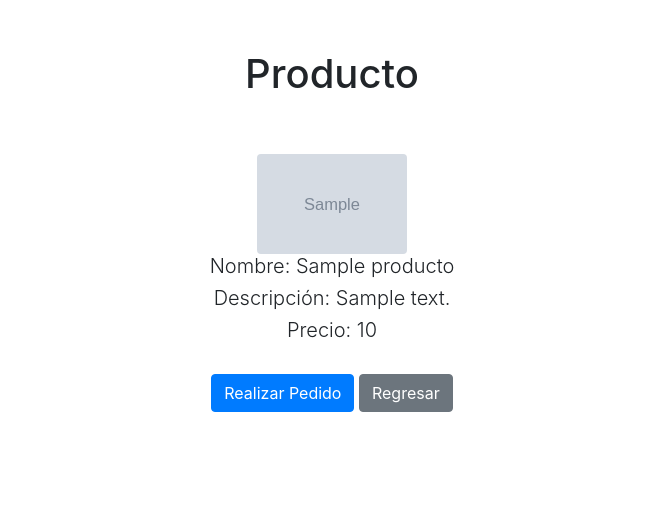
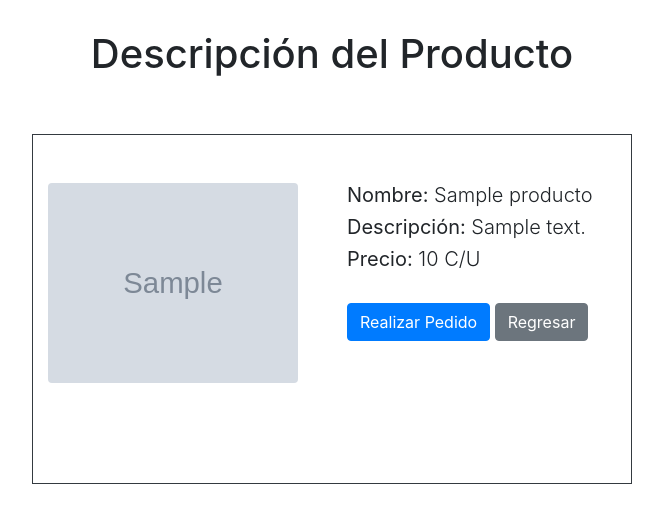
Before and after one commit to jorgeSalazar19/the_order, a Django app: page /productos/descripcion/1 in a window 1280 px wide. Shown: the part 56-579 px from the top of the page, without its empty margins (308-971 px from the left). Run offline with Django 3.2, Linux system fonts and the light colour scheme; tables that the repository leaves empty hold one stand-in row (values such as "Sample post"); grey boxes marked "Sample" are stand-in pictures; some libraries are stand-ins or nearby versions.

Commit message:
add changes

```diff
--- a/templates/productos_app/descripcion.html
+++ b/templates/productos_app/descripcion.html
@@ -6,13 +6,19 @@
 	{% endblock titulo %}
 
 	{% block contenido %}
-		<div class="container" align="center" style="padding-top: 50px">
-			<h1>Producto</h1><br><br>
-			<a title="imagen_link" href="{% url 'Productos:descripcion' producto.id %}"><img src="{{producto.imagen.url}}" class="rounded" height="100" width="150" alt="imagen_link"></a>
-			<h5 class="lead">Nombre: {{producto.nombre}}</h5>
-			<h5 class="lead">Descripción: {{producto.descripcion}}</h5>
-			<h5 class="lead">Precio: {{producto.precio}}</h5><br>
-			<a href="{% url 'Productos:pedido' producto.id %}" class="btn btn-primary">Realizar Pedido</a>
-			<a href="{% url 'Productos:visualizar' %}" class="btn btn-secondary">Regresar</a>
+	<h1 style="padding-top: 30px" align="center">Descripción del Producto</h1><br><br>
+		<div class="container border border-dark" align="left" style="width: 600px; height: 350px"><br><br>
+			<div class="row">
+				<div class="col">
+					<a title="imagen_link" href="{% url 'Productos:descripcion' producto.id %}"><img src="{{producto.imagen.url}}" class="rounded" height="200" width="250" alt="imagen_link"></a>
+				</div>
+				<div class="col">
+					<h5 class="lead"><strong>Nombre:</strong> {{producto.nombre}}</h5>
+					<h5 class="lead"><strong>Descripción:</strong> {{producto.descripcion}}</h5>
+					<h5 class="lead"><strong>Precio:</strong> {{producto.precio}} C/U</h5><br>
+					<a href="{% url 'Productos:pedido' producto.id %}" class="btn btn-primary">Realizar Pedido</a>
+					<a href="{% url 'Productos:visualizar' %}" class="btn btn-secondary">Regresar</a>
+				</div>
+			</div>
 		</div>
 	{% endblock contenido %}
--- a/templates/productos_app/visualizar_productos.html
+++ b/templates/productos_app/visualizar_productos.html
@@ -17,9 +17,9 @@
 							<a title="imagen_link" href="{% url 'Productos:descripcion' producto.id %}"><img src="{{producto.imagen.url}}" alt="imagen_link" width="200" height="150"></a>
 						</div>
 						<div class="col text-left">
-							<h5 class="lead">Nombre: {{producto.nombre}}</h5>
-							<h5 class="lead">Descripción: {{producto.descripcion}}</h5>
-							<h5 class="lead">Precio por unidad: {{producto.precio}}</h5><br>
+							<h5 class="lead"><strong>Nombre:</strong> {{producto.nombre}}</h5>
+							<h5 class="lead"><strong>Descripción:</strong> {{producto.descripcion}}</h5>
+							<h5 class="lead"><strong>Precio por unidad:</strong> {{producto.precio}}</h5><br>
 							<a href="{% url 'Productos:pedido' producto.id %}" class="btn btn-primary">Realizar Pedido</a>
 						</div>
 					</div><br><br><br>
```
